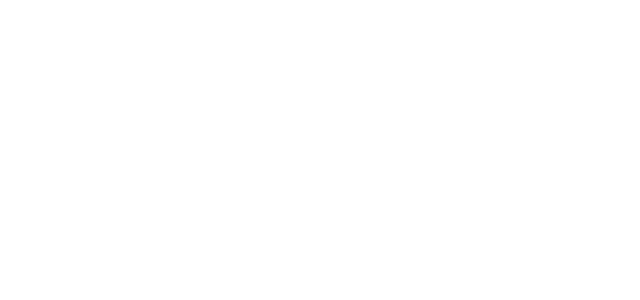
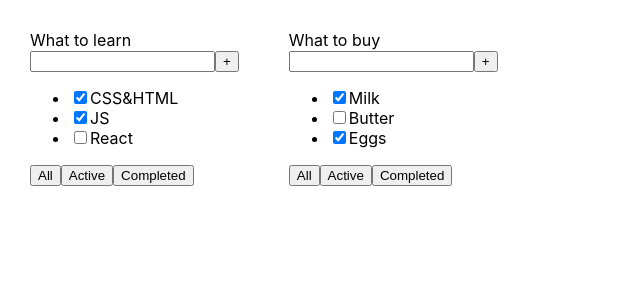
Before and after one commit to zhanetfio/Todolist, a React (Create React App) app in the folder todolist/: page / in a window 1280 px wide. Shown: the top 300 px of the page, without its empty margins (0-640 px from the left). Built offline with nearby package versions, Linux system fonts and the light colour scheme.

Commit message:
feat:add todolist.tsx

```diff
--- a/todolist/src/App.css
+++ b/todolist/src/App.css
@@ -1,38 +1,10 @@
 .App {
-  text-align: center;
+    padding: 30px;
+    display: flex;
+
 }
 
-.App-logo {
-  height: 40vmin;
-  pointer-events: none;
+.App > div {
+    margin-right: 50px;
+
 }
-
-@media (prefers-reduced-motion: no-preference) {
-  .App-logo {
-    animation: App-logo-spin infinite 20s linear;
-  }
-}
-
-.App-header {
-  background-color: #282c34;
-  min-height: 100vh;
-  display: flex;
-  flex-direction: column;
-  align-items: center;
-  justify-content: center;
-  font-size: calc(10px + 2vmin);
-  color: white;
-}
-
-.App-link {
-  color: #61dafb;
-}
-
-@keyframes App-logo-spin {
-  from {
-    transform: rotate(0deg);
-  }
-  to {
-    transform: rotate(360deg);
-  }
-}
--- a/todolist/src/App.tsx
+++ b/todolist/src/App.tsx
@@ -1,12 +1,27 @@
 import React from 'react';
 import './App.css';
+import {Todolist} from "./Todolist";
 
 function App() {
-  return (
-    <div >
 
-    </div>
-  );
+    let task1=[
+        {id: "1",title: "CSS&HTML", isDone: true},
+        {id: "2",title: "JS", isDone: true},
+        {id: "3",title: "React", isDone: false}
+    ]
+    let task2=[
+        {id: "1",title: "Milk", isDone: true},
+        {id: "2",title: "Butter", isDone: false},
+        {id: "3",title: "Eggs", isDone: true}
+    ]
+
+    return (
+        <div className='App'>
+           <Todolist title={"What to learn"} tasks={task1} />
+           <Todolist title={"What to buy"} tasks={task2} />
+
+        </div>
+    );
 }
 
 export default App;
--- /dev/null
+++ b/todolist/src/Todolist.tsx
@@ -0,0 +1,37 @@
+import React from "react";
+
+type TaskType={
+    id:string
+    title:string
+    isDone:boolean
+}
+
+type TodolistType={
+    title:string
+    tasks: Array<TaskType>
+}
+
+export function Todolist(props:TodolistType) {
+
+    return (
+        <div>
+            <div>{props.title}</div>
+            <div>
+                <input/>
+                <button>+</button>
+            </div>
+            <div>
+                <ul>
+                    <li><input type='checkbox' checked={props.tasks[0].isDone}/><span>{props.tasks[0].title}</span></li>
+                    <li><input type='checkbox' checked={props.tasks[1].isDone}/><span>{props.tasks[1].title}</span></li>
+                    <li><input type='checkbox' checked={props.tasks[2].isDone}/><span>{props.tasks[2].title}</span></li>
+                </ul>
+            </div>
+            <div>
+                <button>All</button>
+                <button>Active</button>
+                <button>Completed</button>
+            </div>
+        </div>
+    )
+}
--- a/todolist/src/index.tsx
+++ b/todolist/src/index.tsx
@@ -8,9 +8,9 @@
   document.getElementById('root') as HTMLElement
 );
 root.render(
-  <React.StrictMode>
+
     <App />
-  </React.StrictMode>
+
 );
 
 // If you want to start measuring performance in your app, pass a function
```
